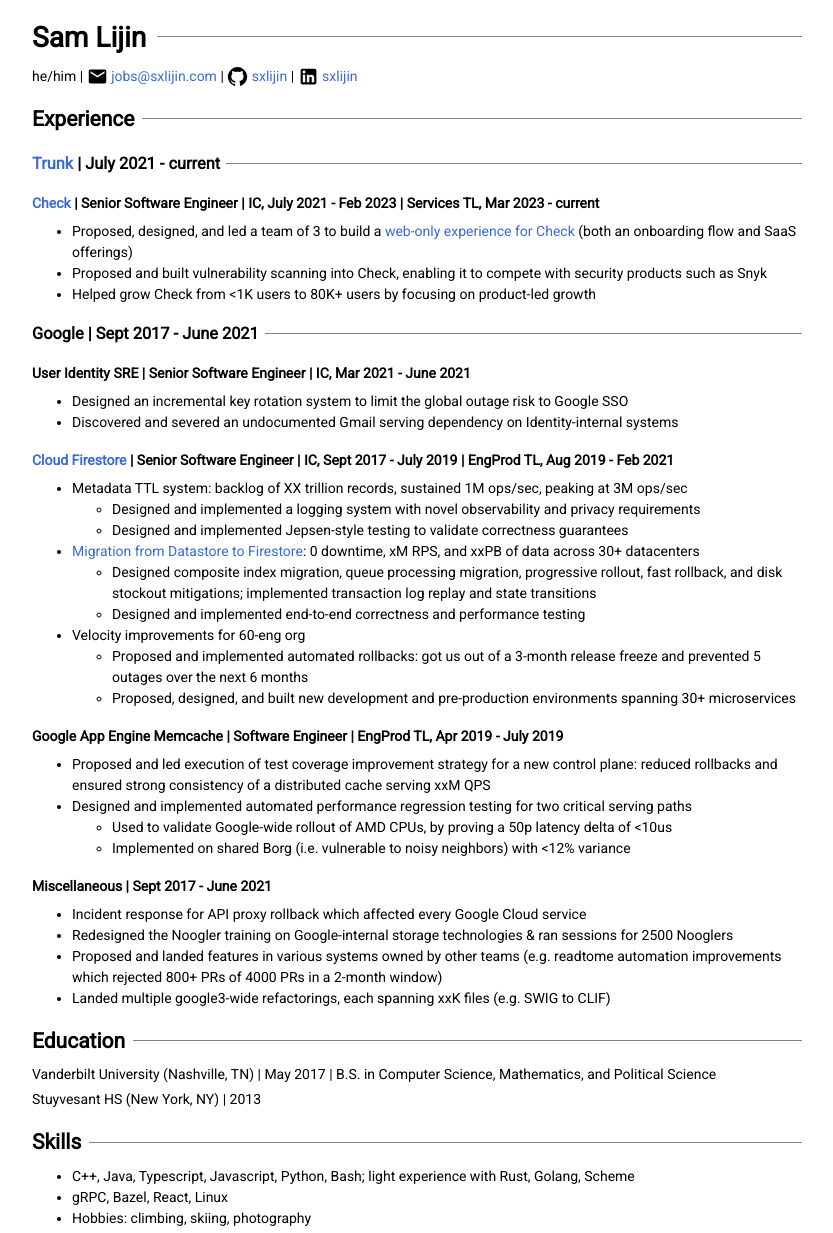
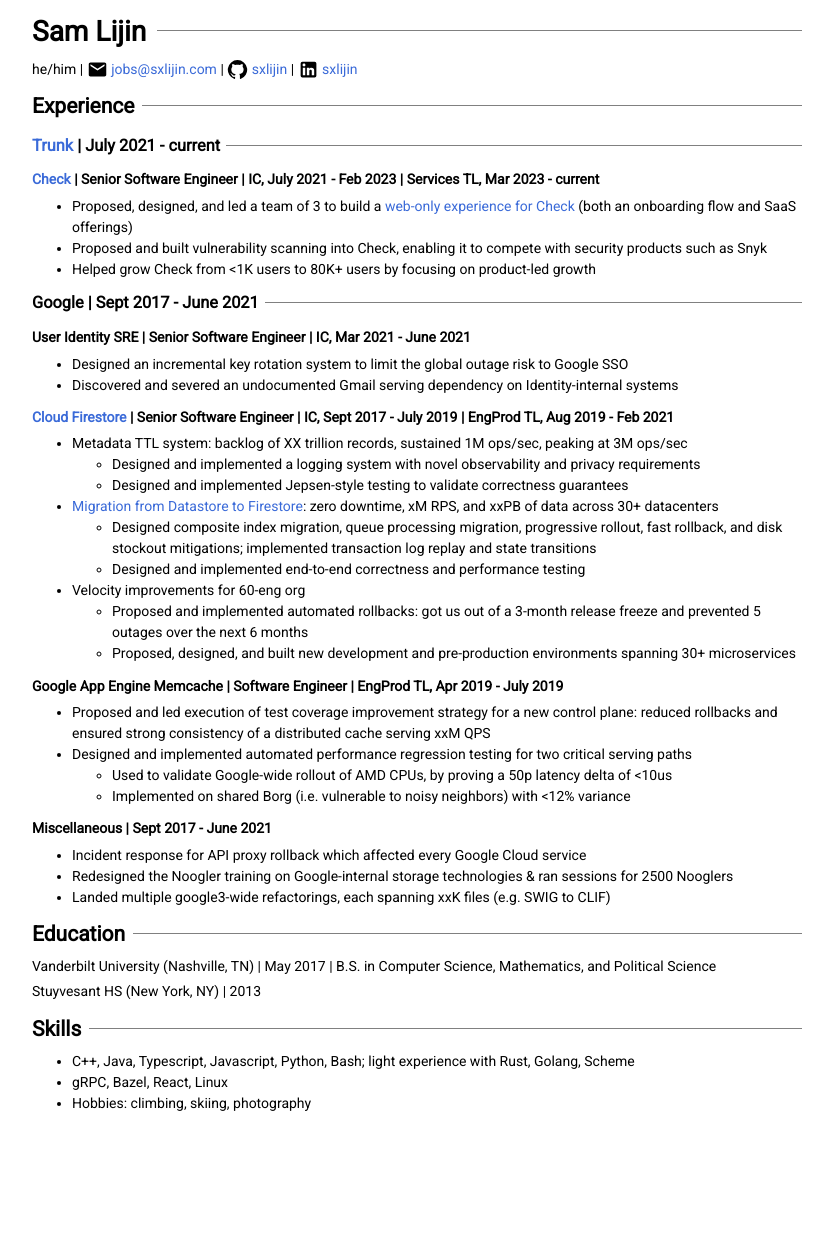
Before and after one commit to sxlijin/sxlijin.github.io, a Jekyll site: the page built from resume.md, in a window 1280 px wide. Shown: the whole page, without its empty margins (223-1056 px from the left). Built offline with Jekyll 4.4.1, drawn with Linux system fonts in a browser that asks for light colours; after the commit the page ends 1118 px from its top, so only the background shows below that.

Commit message:
resume: trim more

```diff
--- a/css/resume.scss
+++ b/css/resume.scss
@@ -23,10 +23,10 @@
 }
 
 h1, h2, h3, h4 {
-  margin: .5rem 0;
+  margin-top: .8rem;
+  margin-bottom: .4rem;
 
   @media screen {
-    margin-top: 1.2rem;
     line-height: $line-height;
   }
 }
--- a/resume.md
+++ b/resume.md
@@ -41,7 +41,7 @@
   * Designed and implemented a logging system with novel observability and privacy requirements
   * Designed and implemented Jepsen-style testing to validate correctness guarantees
 
-* [Migration from Datastore to Firestore](https://cloud.google.com/datastore/docs/upgrade-to-firestore): 0 downtime, xM RPS, and xxPB of data across 30+ datacenters
+* [Migration from Datastore to Firestore](https://cloud.google.com/datastore/docs/upgrade-to-firestore): zero downtime, xM RPS, and xxPB of data across 30+ datacenters
   * Designed composite index migration, queue processing migration, progressive rollout, fast rollback, and disk stockout mitigations; implemented transaction log replay and state transitions
   * Designed and implemented end-to-end correctness and performance testing
 
@@ -60,7 +60,6 @@
 
 * Incident response for API proxy rollback which affected every Google Cloud service
 * Redesigned the Noogler training on Google-internal storage technologies & ran sessions for 2500 Nooglers
-* Proposed and landed features in various systems owned by other teams (e.g. readtome automation improvements which rejected 800+ PRs of 4000 PRs in a 2-month window)
 * Landed multiple google3-wide refactorings, each spanning xxK files (e.g. SWIG to CLIF)
 
 ## Education
```
